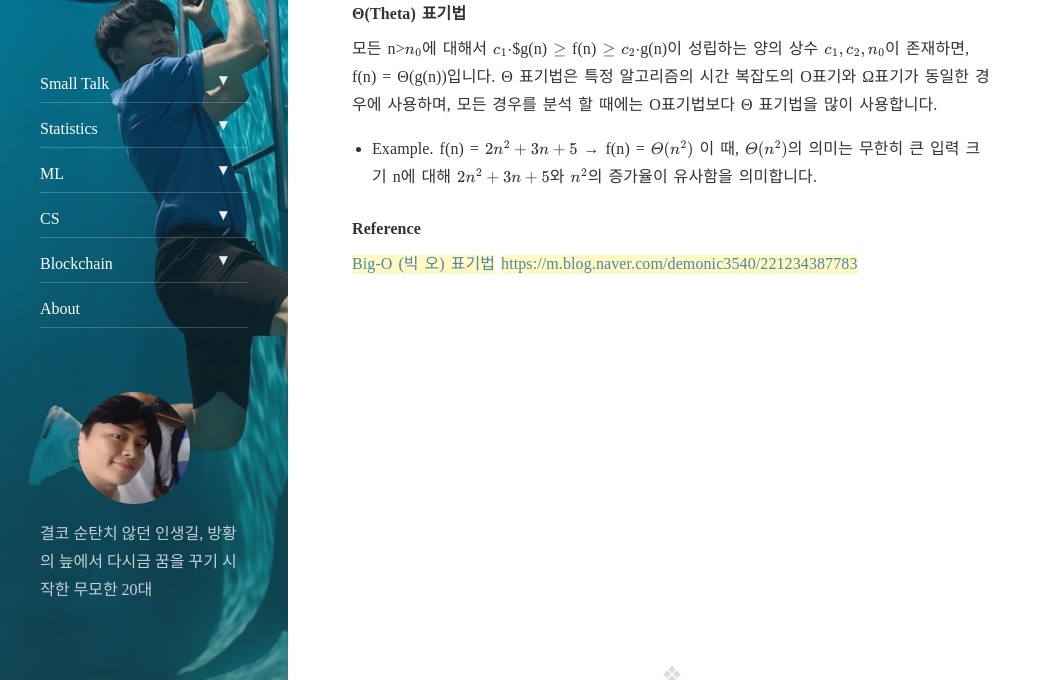
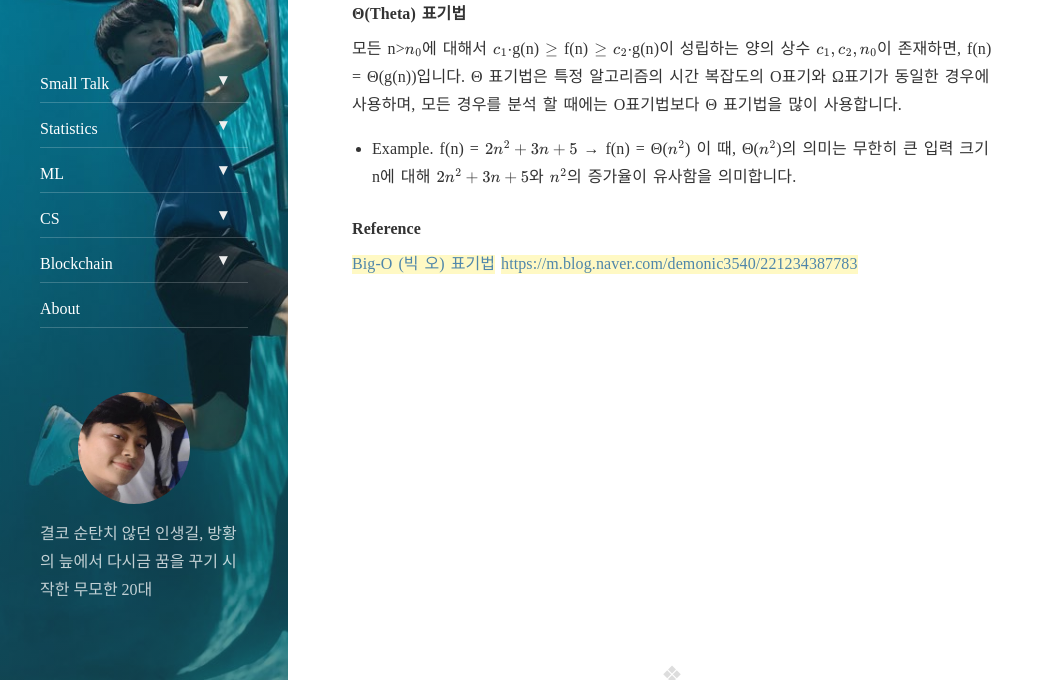
Before and after one commit to tryumanshow/data-weirdo.github.io, a Jekyll site: the page built from _posts/2019-10-22-cs-data_structure-time_complexity.markdown, in a window 1280 px wide and 900 px high, scrolled down 4679 px, cut to the strip 220-900 px from the top of the window. Shown: the whole strip, without its empty margins (0-1054 px from the left). Built offline with Jekyll 4.4.1, drawn with Linux system fonts in a browser that asks for light colours; nearby versions of some CDN libraries; formulas are drawn with MathJax 3; comment, search, counter and statistics services are not loaded.

```diff
--- a/_posts/2019-10-22-cs-data_structure-time_complexity.markdown
+++ b/_posts/2019-10-22-cs-data_structure-time_complexity.markdown
@@ -140,10 +140,10 @@ g(n)을 f(n)의 하한이라고 합니다. 어떤 함수 f(n)이 Ω(g(n))임을
 ![](https://ko.khanacademy.org/computing/computer-science/algorithms/asymptotic-notation/a/big-big-omega-notation)
 
 #### Θ(Theta) 표기법
-모든 n>$$n_0$$에 대해서 $$c_1$$$$\cdot$$$g(n) $$\geq$$ f(n) $$\geq$$ $$c_2$$$$\cdot$$g(n)이 성립하는 양의 상수 $$c_1, c_2, n_0$$이 존재하면,
+모든 n>$$n_0$$에 대해서 $$c_1$$$$\cdot$$g(n) $$\geq$$ f(n) $$\geq$$ $$c_2$$$$\cdot$$g(n)이 성립하는 양의 상수 $$c_1, c_2, n_0$$이 존재하면,
 f(n) = Θ(g(n))입니다. Θ 표기법은 특정 알고리즘의 시간 복잡도의 O표기와 Ω표기가 동일한 경우에 사용하며, 모든 경우를 분석 할 때에는
 O표기법보다 Θ 표기법을 많이 사용합니다.
-- Example. f(n) = $$2n^2 + 3n + 5 $$ → f(n) = $$Θ(n^2)$$ 이 때, $$Θ(n^2)$$의 의미는 무한히 큰 입력 크기 n에 대해
+- Example. f(n) = $$2n^2 + 3n + 5 $$ → f(n) = Θ($$n^2$$) 이 때, Θ($$n^2$$)의 의미는 무한히 큰 입력 크기 n에 대해
 $$2n^2 + 3n + 5 $$와 $$n^2$$의 증가율이 유사함을 의미합니다.
 
 #### Reference
```
